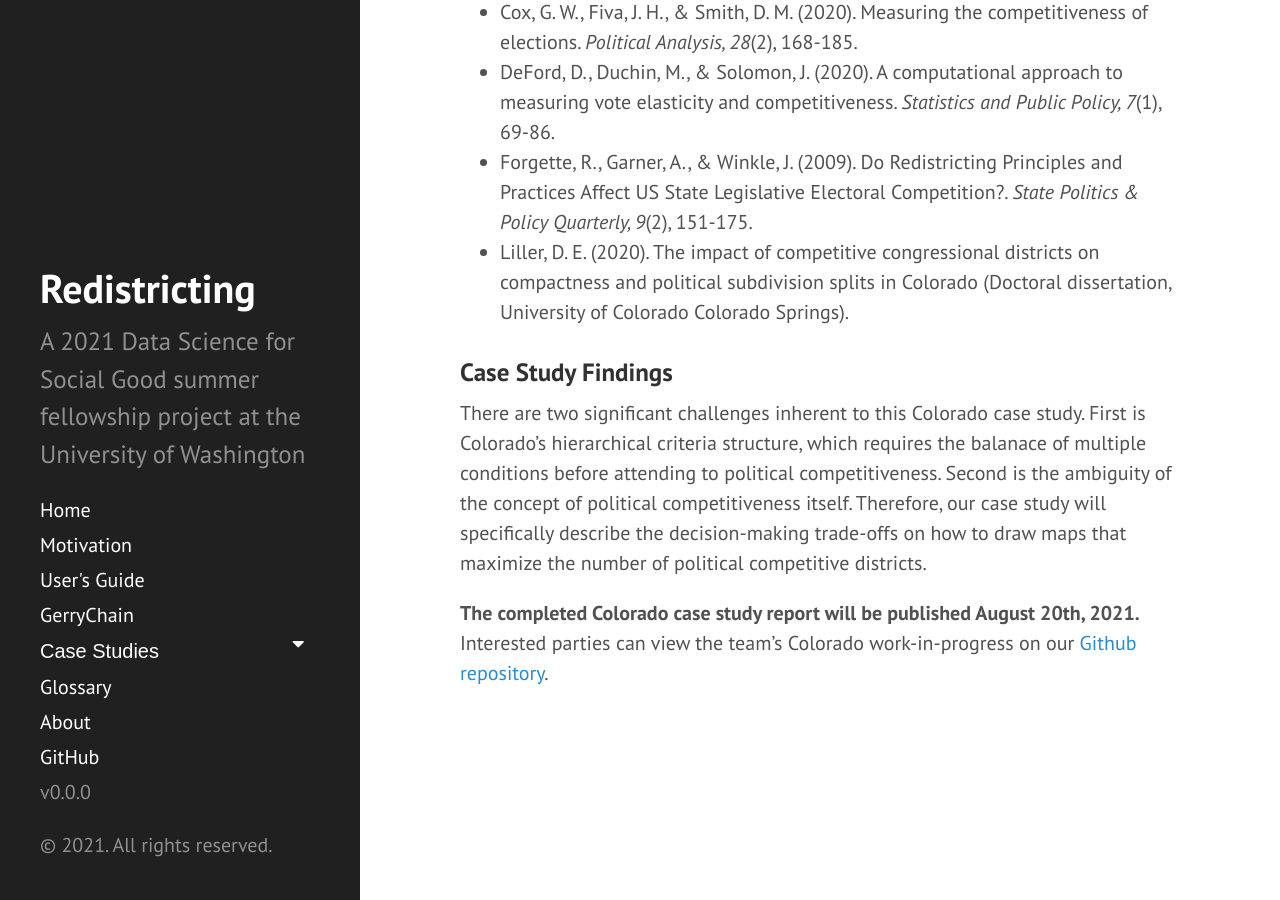
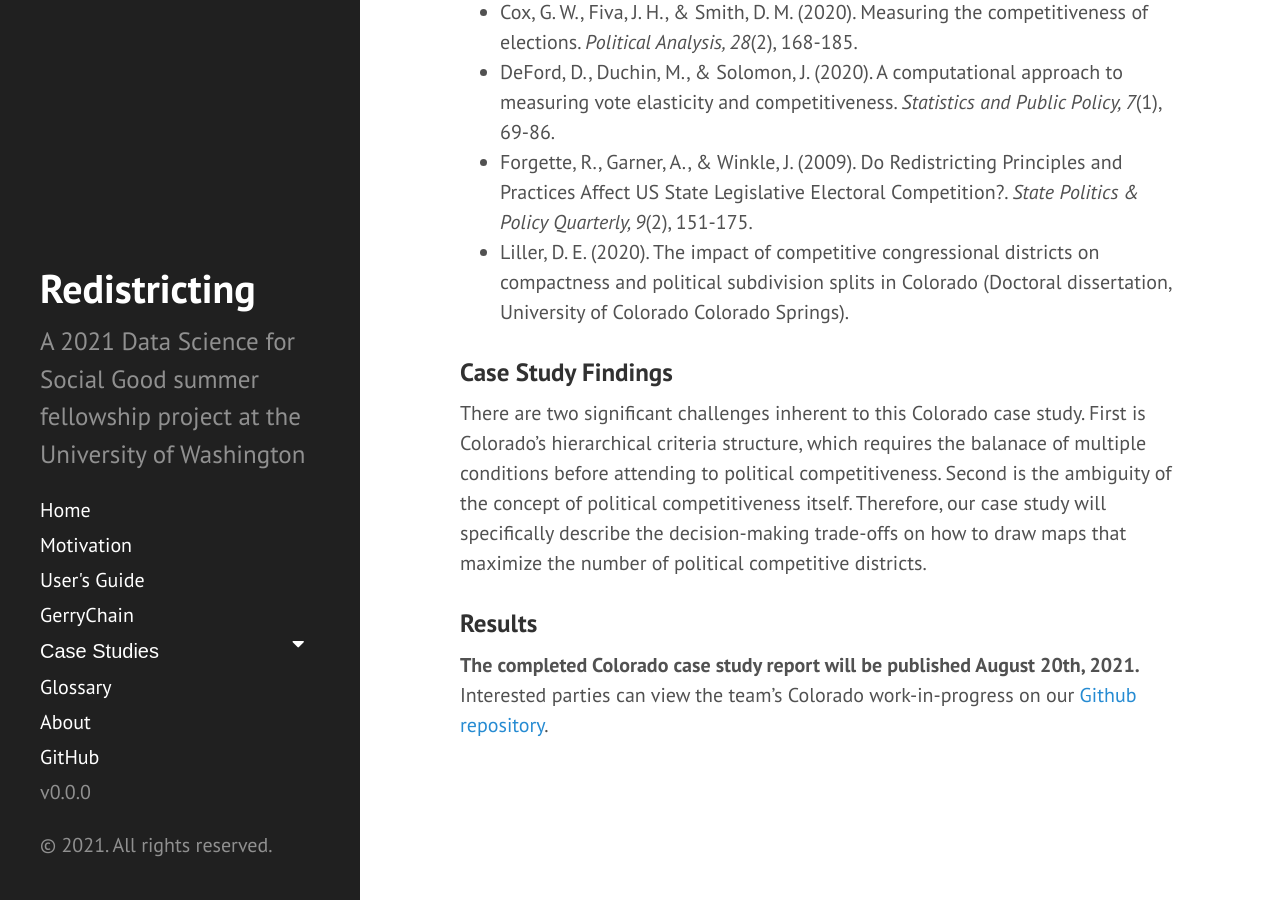
Before and after one commit to uwescience/DSSG2021-redistricting-website, a Jekyll site: the page built from colorado.md, in a window 1280 px wide and 900 px high, scrolled down 2607 px. Built offline with Jekyll 4.4.1, drawn with Linux system fonts in a browser that asks for light colours.

Commit message:
Update colorado.md

```diff
--- a/colorado.md
+++ b/colorado.md
@@ -39,4 +39,6 @@ A curated reading list has been provided below.
 
 There are two significant challenges inherent to this Colorado case study. First is Colorado's hierarchical criteria structure, which requires the balanace of multiple conditions before attending to political competitiveness. Second is the ambiguity of the concept of political competitiveness itself. Therefore, our case study will specifically describe the decision-making trade-offs on how to draw maps that maximize the number of political competitive districts.
 
+### Results
+
 <b>The completed Colorado case study report will be published August 20th, 2021.</b> Interested parties can view the team's Colorado work-in-progress on our [Github repository](https://github.com/uwescience/dssg2021-redistricting).
```
